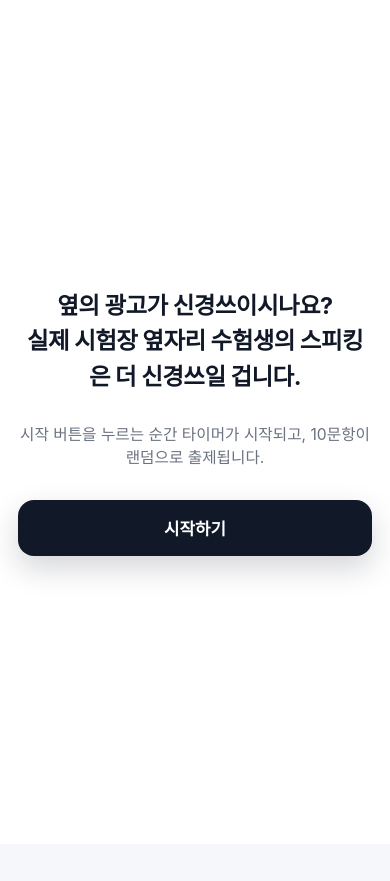
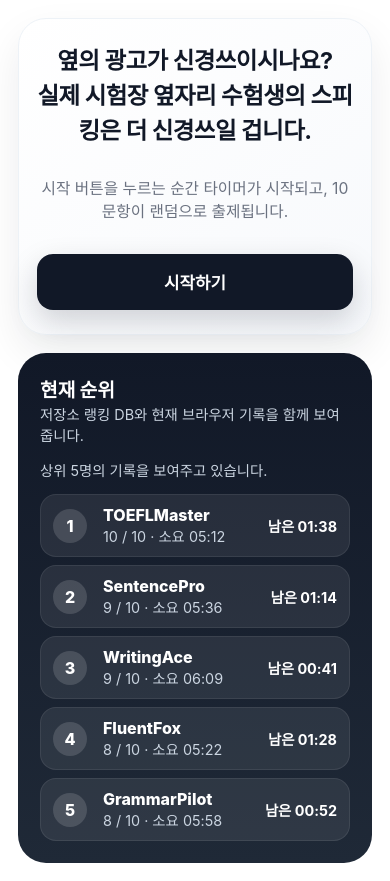
Before and after one commit to Donguk-Owen-Kim/toefl_wrt_task1, a plain HTML site: page index.html in a window 390 px wide. Before the commit the page ends 844 px from the top, so only its background shows below. Drawn offline with Linux system fonts and the light colour scheme.

Commit message:
Improve mobile leaderboard UI and add git leaderboard seed data

```diff
--- /dev/null
+++ b/data/leaderboard.json
@@ -0,0 +1,45 @@
+{
+  "updatedAt": "2026-03-19T09:40:00Z",
+  "entries": [
+    {
+      "id": "seed-1",
+      "name": "TOEFLMaster",
+      "score": 10,
+      "timeLeft": 98,
+      "elapsedTime": 312,
+      "submittedAt": 1773878400000
+    },
+    {
+      "id": "seed-2",
+      "name": "SentencePro",
+      "score": 9,
+      "timeLeft": 74,
+      "elapsedTime": 336,
+      "submittedAt": 1773882000000
+    },
+    {
+      "id": "seed-3",
+      "name": "WritingAce",
+      "score": 9,
+      "timeLeft": 41,
+      "elapsedTime": 369,
+      "submittedAt": 1773885600000
+    },
+    {
+      "id": "seed-4",
+      "name": "FluentFox",
+      "score": 8,
+      "timeLeft": 88,
+      "elapsedTime": 322,
+      "submittedAt": 1773889200000
+    },
+    {
+      "id": "seed-5",
+      "name": "GrammarPilot",
+      "score": 8,
+      "timeLeft": 52,
+      "elapsedTime": 358,
+      "submittedAt": 1773892800000
+    }
+  ]
+}
--- a/index.html
+++ b/index.html
@@ -42,9 +42,21 @@
       background: #fff;
       padding: 24px;
     }
+    .start-layout {
+      width: min(1120px, 100%);
+      display: grid;
+      grid-template-columns: 1.15fr 0.85fr;
+      gap: 18px;
+      align-items: stretch;
+    }
     .start-box {
       text-align: center;
-      max-width: 820px;
+      max-width: none;
+      padding: 36px 32px;
+      border-radius: 28px;
+      background: linear-gradient(145deg, #ffffff 0%, #f7f9fc 100%);
+      border: 1px solid #edf2f7;
+      box-shadow: 0 18px 40px rgba(15, 23, 42, 0.08);
     }
     .start-text {
       font-size: clamp(1.4rem, 2.5vw, 2.5rem);
@@ -68,6 +80,50 @@
       border-radius: 16px;
       cursor: pointer;
       box-shadow: 0 12px 30px rgba(17,24,39,0.18);
+    }
+    .start-leaderboard {
+      padding: 22px;
+      border-radius: 28px;
+      background: linear-gradient(180deg, #111827 0%, #1f2937 100%);
+      color: #fff;
+      display: grid;
+      grid-template-rows: auto auto 1fr;
+      gap: 14px;
+      min-height: 100%;
+    }
+    .start-leaderboard .small {
+      color: #cbd5e1;
+    }
+    .start-board-list {
+      display: grid;
+      gap: 8px;
+      align-content: start;
+    }
+    .start-board-row {
+      display: grid;
+      grid-template-columns: 40px 1fr auto;
+      gap: 10px;
+      align-items: center;
+      background: rgba(255,255,255,0.08);
+      border: 1px solid rgba(255,255,255,0.08);
+      border-radius: 16px;
+      padding: 10px 12px;
+    }
+    .start-board-rank {
+      width: 34px;
+      height: 34px;
+      border-radius: 999px;
+      display: flex;
+      align-items: center;
+      justify-content: center;
+      background: rgba(255,255,255,0.14);
+      font-weight: 800;
+    }
+    .start-board-meta {
+      text-align: right;
+      font-size: 0.9rem;
+      font-weight: 700;
+      white-space: nowrap;
     }
 
     .exam-screen {
@@ -389,17 +445,18 @@
       min-height: 0;
     }
     .leaderboard-form {
-      display: flex;
+      display: grid;
+      grid-template-columns: minmax(0, 1fr) auto;
       gap: 8px;
-      flex-wrap: wrap;
+      align-items: stretch;
     }
     .leaderboard-input {
-      flex: 1 1 180px;
       border: 1px solid #dbe1e8;
       border-radius: 14px;
       padding: 12px 14px;
       font: inherit;
       min-height: 44px;
+      width: 100%;
     }
     .rank-highlight {
       display: grid;
@@ -484,9 +541,14 @@
       }
       .start-screen {
         padding: 18px;
+        align-items: stretch;
+      }
+      .start-layout {
+        grid-template-columns: 1fr;
       }
       .start-box {
         max-width: 100%;
+        padding: 24px 18px;
       }
       .start-text {
         font-size: clamp(1.2rem, 6vw, 1.85rem);
@@ -591,10 +653,18 @@
         height: min(92vh, 920px);
         padding: 14px;
         border-radius: 22px;
+        overflow: auto;
       }
       .result-summary,
       .rank-highlight {
         grid-template-columns: 1fr;
+      }
+      .leaderboard-form {
+        grid-template-columns: 1fr;
+      }
+      .leaderboard-form .btn,
+      .leaderboard-input {
+        width: 100%;
       }
       .leaderboard-row {
         grid-template-columns: 44px 1fr;
@@ -630,10 +700,20 @@
 </head>
 <body>
   <section class="screen start-screen active" id="startScreen">
-    <div class="start-box">
-      <div class="start-text">옆의 광고가 신경쓰이시나요?<br>실제 시험장 옆자리 수험생의 스피킹은 더 신경쓰일 겁니다.</div>
-      <div class="start-sub">시작 버튼을 누르는 순간 타이머가 시작되고, 10문항이 랜덤으로 출제됩니다.</div>
-      <button class="start-btn" id="startBtn">시작하기</button>
+    <div class="start-layout">
+      <div class="start-box">
+        <div class="start-text">옆의 광고가 신경쓰이시나요?<br>실제 시험장 옆자리 수험생의 스피킹은 더 신경쓰일 겁니다.</div>
+        <div class="start-sub">시작 버튼을 누르는 순간 타이머가 시작되고, 10문항이 랜덤으로 출제됩니다.</div>
+        <button class="start-btn" id="startBtn">시작하기</button>
+      </div>
+      <aside class="start-leaderboard">
+        <div>
+          <div style="font-size:1.2rem;font-weight:800;">현재 순위</div>
+          <div class="small">저장소 랭킹 DB와 현재 브라우저 기록을 함께 보여줍니다.</div>
+        </div>
+        <div class="small" id="startBoardStatus">랭킹을 불러오는 중입니다.</div>
+        <div class="start-board-list" id="startLeaderboardList"></div>
+      </aside>
     </div>
   </section>
 
@@ -737,7 +817,7 @@
       <div class="result-header">
         <div>
           <h2 style="margin:0;font-size:1.8rem;">결과</h2>
-          <div class="small">이름을 등록하면 현재 점수 기준 순위를 바로 확인할 수 있습니다.</div>
+          <div class="small">이름을 등록하면 저장소 랭킹 DB와 현재 브라우저 기록 기준 순위를 확인할 수 있습니다.</div>
         </div>
         <div style="text-align:right;">
           <div class="small">Final Score</div>
@@ -789,6 +869,7 @@
     const QUIZ_SIZE = 10;
     const TOTAL_TIME = 410;
     const LEADERBOARD_KEY = 'toefl_build_sentence_leaderboard_v1';
+    const LEADERBOARD_DB_PATH = './data/leaderboard.json';
 
     const state = {
       quiz: [],
@@ -798,13 +879,16 @@
       timer: null,
       started: false,
       finished: false,
-      lastEntryId: null
+      lastEntryId: null,
+      seedLeaderboard: []
     };
 
     const els = {
       startScreen: document.getElementById('startScreen'),
       examScreen: document.getElementById('examScreen'),
       startBtn: document.getElementById('startBtn'),
+      startLeaderboardList: document.getElementById('startLeaderboardList'),
+      startBoardStatus: document.getElementById('startBoardStatus'),
       timeLeft: document.getElementById('timeLeft'),
       answeredCount: document.getElementById('answeredCount'),
       scoreNow: document.getElementById('scoreNow'),
@@ -894,6 +978,17 @@
       return state.quiz.reduce((sum, _, i) => sum + (isCorrect(i) ? 1 : 0), 0);
     }
 
+    async function loadSeedLeaderboard() {
+      try {
+        const response = await fetch(LEADERBOARD_DB_PATH, { cache: 'no-store' });
+        if (!response.ok) throw new Error(`HTTP ${response.status}`);
+        const data = await response.json();
+        state.seedLeaderboard = Array.isArray(data.entries) ? data.entries : [];
+      } catch (error) {
+        state.seedLeaderboard = [];
+      }
+    }
+
     function getLeaderboard() {
       try {
         const raw = localStorage.getItem(LEADERBOARD_KEY);
@@ -912,12 +1007,16 @@
       });
     }
 
+    function allLeaderboardEntries() {
+      return sortLeaderboard([...state.seedLeaderboard, ...getLeaderboard()]);
+    }
+
     function saveLeaderboard(entries) {
       localStorage.setItem(LEADERBOARD_KEY, JSON.stringify(sortLeaderboard(entries).slice(0, 50)));
     }
 
     function renderLeaderboard() {
-      const entries = sortLeaderboard(getLeaderboard());
+      const entries = allLeaderboardEntries();
       els.leaderboardList.innerHTML = '';
 
       if (entries.length === 0) {
@@ -938,7 +1037,7 @@
             <div class="leaderboard-name">${escapeHtml(entry.name)}</div>
             <div class="small">${new Date(entry.submittedAt).toLocaleString('ko-KR')}</div>
           </div>
-          <div class="leaderboard-score">${entry.score} / ${QUIZ_SIZE}<br><span class="small">남은 시간 ${formatTime(entry.timeLeft)}</span></div>
+          <div class="leaderboard-score">${entry.score} / ${QUIZ_SIZE}<br><span class="small">소요 ${formatTime(entry.elapsedTime ?? (TOTAL_TIME - entry.timeLeft))} · 남은 ${formatTime(entry.timeLeft)}</span></div>
         `;
         els.leaderboardList.appendChild(row);
       });
@@ -949,6 +1048,33 @@
       }
 
       els.currentRank.textContent = currentRank ? `${currentRank}위` : '-';
+    }
+
+    function renderStartLeaderboard() {
+      const entries = allLeaderboardEntries();
+      els.startLeaderboardList.innerHTML = '';
+
+      if (entries.length === 0) {
+        els.startBoardStatus.textContent = '아직 등록된 기록이 없습니다.';
+        els.startLeaderboardList.innerHTML = '<div class="small">첫 번째 기록의 주인공이 되어보세요.</div>';
+        return;
+      }
+
+      els.startBoardStatus.textContent = `상위 ${Math.min(entries.length, 5)}명의 기록을 보여주고 있습니다.`;
+
+      entries.slice(0, 5).forEach((entry, index) => {
+        const row = document.createElement('div');
+        row.className = 'start-board-row';
+        row.innerHTML = `
+          <div class="start-board-rank">${index + 1}</div>
+          <div>
+            <div class="leaderboard-name">${escapeHtml(entry.name)}</div>
+            <div class="small">${entry.score} / ${QUIZ_SIZE} · 소요 ${formatTime(entry.elapsedTime ?? (TOTAL_TIME - entry.timeLeft))}</div>
+          </div>
+          <div class="start-board-meta">남은 ${formatTime(entry.timeLeft)}</div>
+        `;
+        els.startLeaderboardList.appendChild(row);
+      });
     }
 
     function saveCurrentScore() {
@@ -969,6 +1095,7 @@
         name,
         score: score(),
         timeLeft: state.timeLeft,
+        elapsedTime: TOTAL_TIME - state.timeLeft,
         submittedAt: Date.now()
       };
 
@@ -978,6 +1105,7 @@
       state.lastEntryId = entry.id;
       els.saveStatus.textContent = '등록 완료';
       renderLeaderboard();
+      renderStartLeaderboard();
     }
 
     function updateTop() {
@@ -1189,6 +1317,7 @@
       state.started = false;
       state.finished = false;
       state.lastEntryId = null;
+      renderStartLeaderboard();
     }
 
     function retryQuiz() {
@@ -1220,6 +1349,13 @@
       });
     }
 
+    async function initializeApp() {
+      await loadSeedLeaderboard();
+      renderStartLeaderboard();
+      renderLeaderboard();
+      initAds();
+    }
+
     els.startBtn.addEventListener('click', startExam);
     els.prevBtn.addEventListener('click', () => {
       if (state.current > 0) {
@@ -1245,7 +1381,7 @@
     });
     els.retryBtn.addEventListener('click', retryQuiz);
     els.goHomeBtn.addEventListener('click', restartAll);
-    window.addEventListener('load', initAds);
+    window.addEventListener('load', initializeApp);
   </script>
 </body>
 </html>
```
